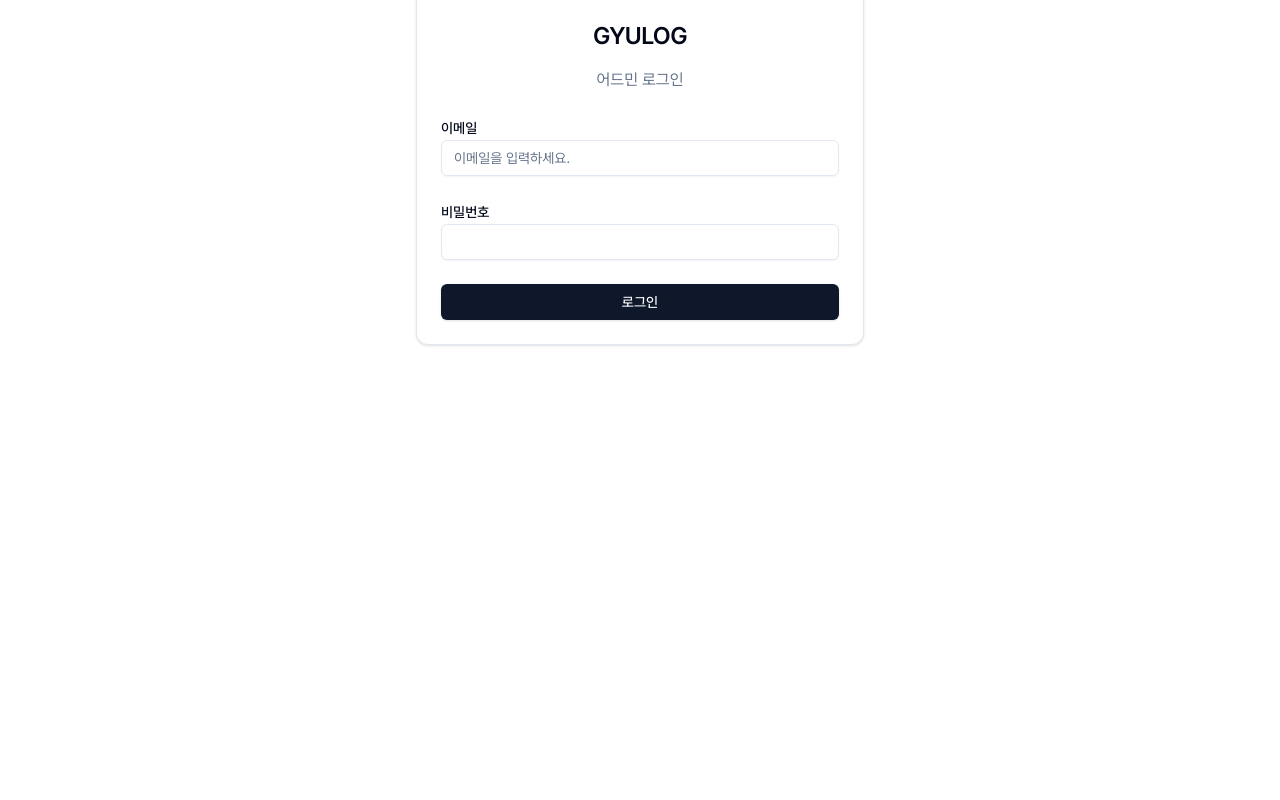
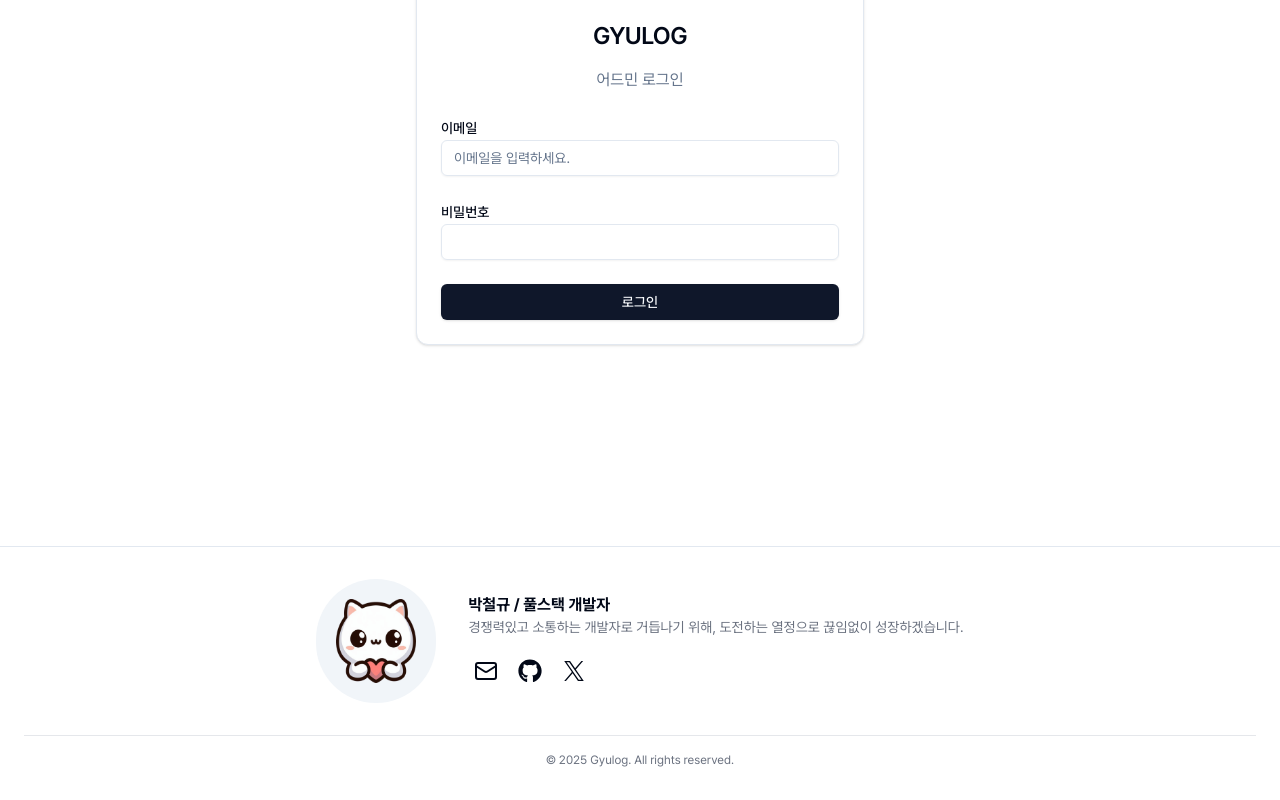
Before and after one commit to Gyulo94/gyulog-next, a Next.js app: page /admin/login in a window 1280 px wide. Shown: the part 294-1094 px from the top of the page. Before the commit the page ends 800 px from the top, so only its background shows below. Built offline with nearby package versions, Linux system fonts and the light colour scheme; no server answers.

Commit message:
Update Link 태그 key값 수정

```diff
--- a/app/[id]/page.tsx
+++ b/app/[id]/page.tsx
@@ -17,7 +17,7 @@ export default async function Page({ params }: { params: { id: number } }) {
   return (
     <>
       <Processbar />
-      <div className="mx-auto container flex flex-col px-4 pb-40 pt-20">
+      <div className="mx-auto container h-auto min-h-full flex flex-col px-4 pt-20">
         <h1 className="mb-8 text-4xl font-bold">{title}</h1>
         <div className="flex flex-row items-center justify-between">
           <div className="flex gap-2">
--- a/components/blog/scroll-to-top-button.tsx
+++ b/components/blog/scroll-to-top-button.tsx
@@ -34,9 +34,9 @@ export default function ScrollToTopButton() {
     <AnimatePresence>
       {isVisible && (
         <motion.button
-          initial={{ opacity: 0, y: 50 }}
-          animate={{ opacity: 1, y: 0 }}
-          exit={{ opacity: 0, y: 50 }}
+          initial={{ opacity: 0, x: 0, y: -300 }}
+          animate={{ opacity: 1, x: -20, y: -300 }}
+          exit={{ opacity: 0, x: 0, y: -300 }}
           onClick={scrollToTop}
           className="fixed bottom-4 right-4 p-2 bg-secondary text-white rounded-full shadow-lg"
         >
--- a/components/blog/tag-list.tsx
+++ b/components/blog/tag-list.tsx
@@ -15,7 +15,7 @@ export default async function TagList() {
   return (
     <div className="flex justify-center items-center flex-wrap gap-4">
       {tags.map((tag: Tag) => (
-        <Link href={`/tag/${tag.name}`}>
+        <Link href={`/tag/${tag.name}`} key={tag.name}>
           <Badge key={tag.name} variant={"secondary"}>
             {tag.name + " (" + tag._count.blogs + ")"}
           </Badge>
--- a/components/shared/Header/index.tsx
+++ b/components/shared/Header/index.tsx
@@ -24,8 +24,8 @@ export default function Header() {
         <Link href={"/"}>
           <Image
             src={logo}
-            width={24}
-            height={24}
+            width={36}
+            height={36}
             alt="logo"
             className="cursor-pointer"
           />
--- /dev/null
+++ b/components/shared/footer.tsx
@@ -0,0 +1,57 @@
+import Image from "next/image";
+import Link from "next/link";
+import { Icons } from "../ui/icons";
+
+export default function Footer() {
+  return (
+    // <div className="w-full h-[103px] border relative translate-y-full">
+    //   Footer
+    // </div>
+    <footer className="bg-transparent border-t py-8 mt-10">
+      <div className="container mx-auto px-4 md:px-6">
+        <div className="grid grid-cols-1 gap-8 md:flex md:justify-center md:items-center">
+          <div className="flex items-center justify-start space-x-8">
+            <div className="bg-secondary rounded-full w-max p-5">
+              <Image
+                src="/images/logo.png"
+                alt="Gyulog"
+                width={80}
+                height={80}
+              />
+            </div>
+            <div>
+              <h2 className="font-bold">박철규 / 풀스택 개발자</h2>
+              <p className="text-sm text-gray-500 dark:text-gray-400">
+                경쟁력있고 소통하는 개발자로 거듭나기 위해, 도전하는 열정으로
+                끊임없이 성장하겠습니다.
+              </p>
+              <div className="flex items-center mt-4 space-x-2">
+                <Link
+                  href={"mailto:chalgyu1029@gmail.com"}
+                  className="rounded-md hover:bg-[#1e293b] hover:text-[#f8fafc] w-9 h-9 flex items-center justify-center"
+                >
+                  <Icons.mail className="w-6 h-6" />
+                </Link>
+                <Link
+                  href={"https://github.com/Gyulo94"}
+                  className="rounded-md hover:bg-[#1e293b] hover:text-[#f8fafc] w-9 h-9 flex items-center justify-center"
+                >
+                  <Icons.gitHub className="w-6 h-6" />
+                </Link>
+                <Link
+                  href={"https://x.com/gyulo94"}
+                  className="rounded-md hover:bg-[#1e293b] hover:text-[#f8fafc] w-9 h-9 flex items-center justify-center"
+                >
+                  <Icons.twitter className="w-5 h-5" />
+                </Link>
+              </div>
+            </div>
+          </div>
+        </div>
+        <div className="mt-8 border-t border-gray-200 pt-4 text-center text-xs text-gray-500 dark:border-gray-700 dark:text-gray-400">
+          &copy; 2025 Gyulog. All rights reserved.
+        </div>
+      </div>
+    </footer>
+  );
+}
--- a/components/ui/icons.tsx
+++ b/components/ui/icons.tsx
@@ -3,6 +3,7 @@ import {
   Bot,
   Icon as LucidIcon,
   LucideProps,
+  Mail,
 } from "lucide-react";
 
 export type Icon = typeof LucidIcon;
@@ -10,6 +11,24 @@ export type Icon = typeof LucidIcon;
 export const Icons = {
   bot: Bot,
   scrollToTop: ArrowUpFromLine,
+  mail: Mail,
+  twitter: ({ ...props }: LucideProps) => (
+    <svg
+      aria-hidden="true"
+      focusable="false"
+      data-prefix="fab"
+      data-icon="twitter"
+      role="img"
+      xmlns="http://www.w3.org/2000/svg"
+      viewBox="0 0 1200 1227"
+      {...props}
+    >
+      <path
+        d="M714.163 519.284L1160.89 0H1055.03L667.137 450.887L357.328 0H0L468.492 681.821L0 1226.37H105.866L515.491 750.218L842.672 1226.37H1200L714.137 519.284H714.163ZM569.165 687.828L521.697 619.934L144.011 79.6944H306.615L611.412 515.685L658.88 583.579L1055.08 1150.3H892.476L569.165 687.854V687.828Z"
+        fill="currentColor"
+      />
+    </svg>
+  ),
   gitHub: ({ ...props }: LucideProps) => (
     <svg
       aria-hidden="true"
--- a/components/ui/provider.tsx
+++ b/components/ui/provider.tsx
@@ -2,6 +2,7 @@
 
 import { SessionProvider } from "next-auth/react";
 import { ReactNode } from "react";
+import Footer from "../shared/footer";
 import Header from "../shared/Header";
 import { ThemeProvider } from "./theme-provider";
 
@@ -20,6 +21,7 @@ export default function Providers({ children }: Props) {
       >
         <Header />
         {children}
+        <Footer />
       </ThemeProvider>
     </SessionProvider>
   );
```
